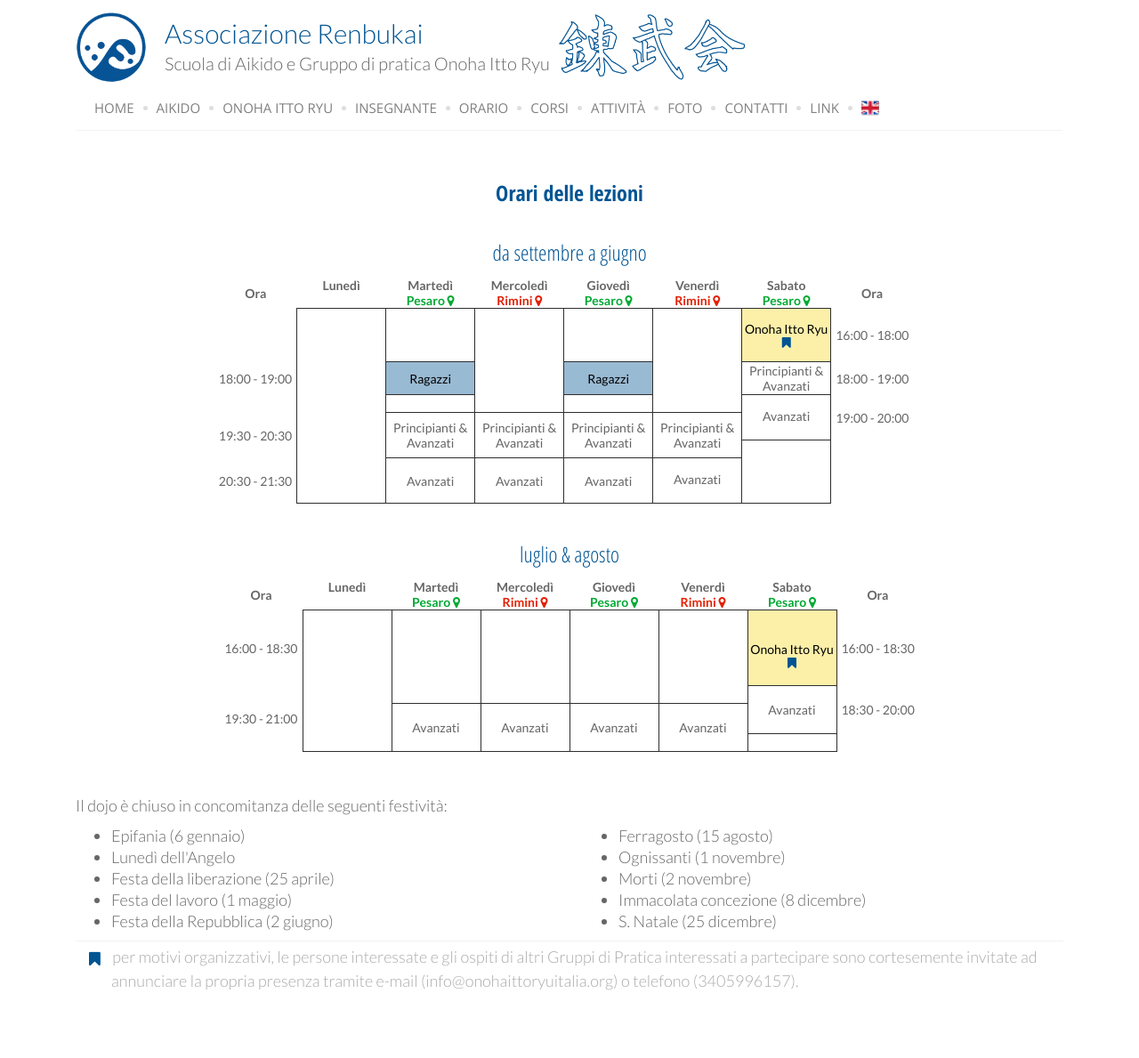
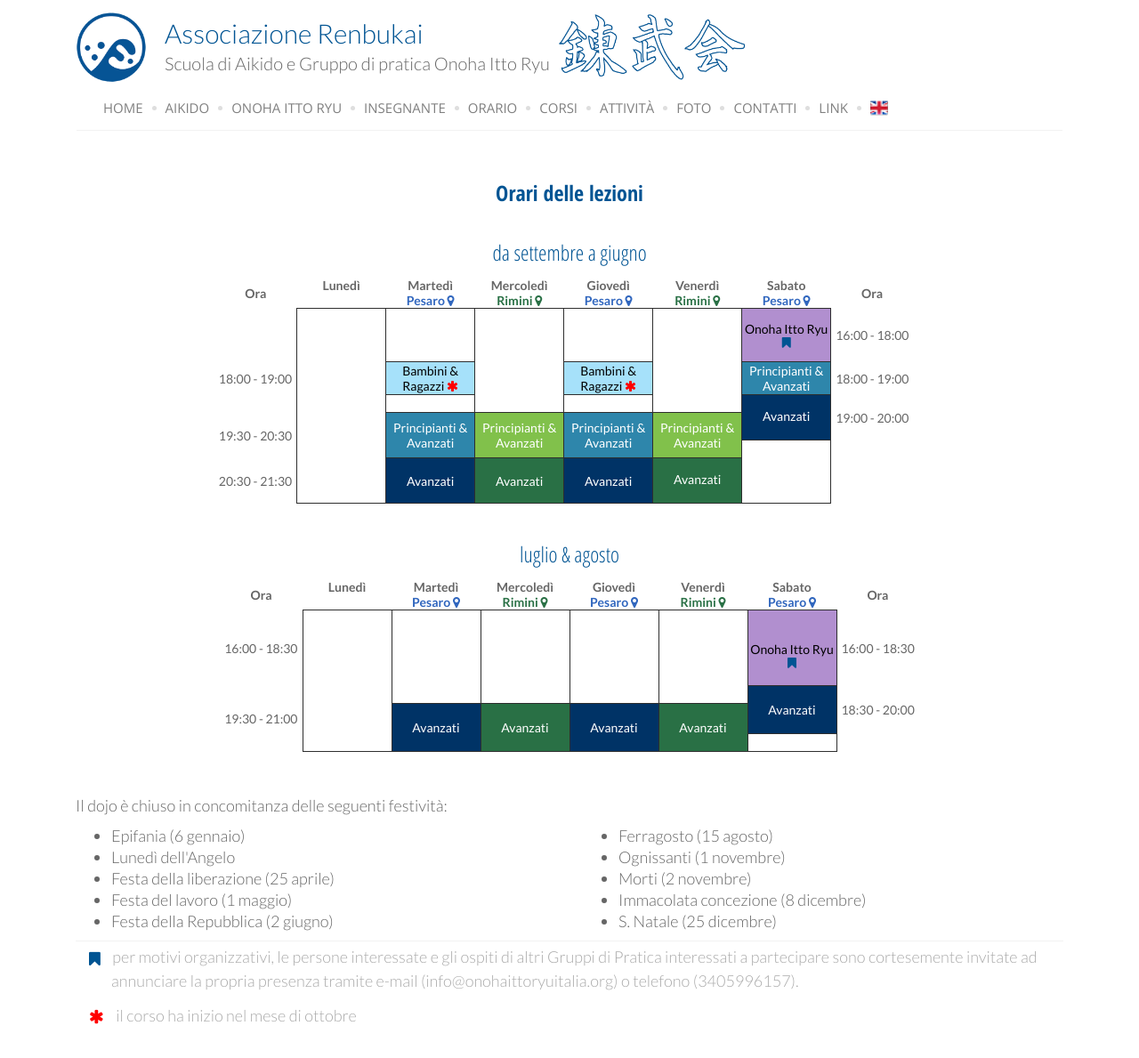
Before and after one commit to cbolk/renbukai-website, a PHP site: page /orario.php in a window 1280 px wide. Shown: the whole page at 89% size. Before the commit the page ends 1113 px from the top, so only its background shows below. Run offline with PHP 8.4, Linux system fonts and the light colour scheme.

Commit message:
Bambini & ragazzi

```diff
--- a/corsi.php
+++ b/corsi.php
@@ -45,7 +45,7 @@
                 l'altro a <a href='aikidorimini.php'>Rimini <i class="rimini fa fa-map-marker"></i></a>. In entrambi le sedi ci sono corsi per tutte le et&agrave; ed in base alla propria preparazione. I corsi offerti sono per:
                 <ul>
                 <!--li><strong>bambini</strong> (solo a Rimini) - con et&agrave; compresa tra i 4 e i 10 anni - nel periodo settembre-giugno,</li-->
-                <li><strong>ragazzi</strong> - con et&agrave; compresa tra gli 11 e i 14 anni  - nel periodo settembre-giugno,</li>
+                <li><strong>bambini e ragazzi</strong> (solo a Pesaro) - nel periodo ottobre-giugno,</li>
                 <li><strong>principianti</strong> - coloro che non hanno mai praticato Aikido - nel periodo settembre-giugno,</li>
                 <li><strong>avanzati</strong> - tutto l'anno.</li>
                 </ul>
--- a/css/main.css
+++ b/css/main.css
@@ -197,17 +197,18 @@ tbody{}
 .dayh{text-align: center;}
 .hour {border: 1px solid #2E2E2E; text-align: center; padding:1px; height: 20px; vertical-align: middle; }
 .time{padding-left: 5px; padding-right: 5px; text-align: center; height: 20px; }
-.adulti{background-color: #005493; color:#fff;}
-.principianti{background-color: #4c87b3;color:#fff;}
-.ragazzi{background-color: #99bad3;color:#000;}
+.adultipesaro{background-color: #003366; color:#fff;}
+.adultirimini{background-color: #297045; color:#fff;}
+.principiantipesaro{background-color: #2e86ab;color:#fff;}
+.principiantirimini{background-color: #81c14b;color:#fff;}
+.ragazzi{background-color: #a6e1fa;color:#000;}
 .bambini{background-color: #ccdce9;color:#000;height: 40px;}
-.pesaro{color: #00A933;}
-.pesaroback{background-color: #b2e5c1}
-.rimini{color: #E41F00;}
-.riminiback{background-color: #f6bbb2;}
-.onohaittoryu{background-color: #FCF0A9; color: #000;}
+.pesaro{color: #3066be;}
+.rimini{color: #297045;}
+.onohaittoryu{background-color: #b18fcf; color: #000;}
 .libero{background-color: #ecf0f1;color:#000;}
 .warn{color: #aaa;padding-top: 5px;display: block;border-top: 1px solid #F2F2F2;}
+.ast{color: #aaa;padding-top: 5px;display: block;}
 .asterisk{color: red;}
 .bottborder{border-bottom: 1px solid #2E2E2E;}
 .topborder{border-top: 2px solid #2E2E2E;}
@@ -275,6 +276,19 @@ ul.warn {list-style: none;}
 ul.warn li:before {
   content: "\f02e";
   color: #005493;
+  font-family: FontAwesome;
+  margin-right: 10px;
+  margin-left: -25px;
+  display: inline;
+  vertical-align: middle;
+  font-size: 1em;
+  font-weight: normal;
+}
+
+ul.ast {list-style: none;}
+ul.ast li:before {
+  content: "\f069";
+  color: red;
   font-family: FontAwesome;
   margin-right: 10px;
   margin-left: -25px;
@@ -474,7 +488,6 @@ font-weight: 300;
 
 #navbar{border-bottom: 1px solid #F2F2F2; margin-bottom: 15px; margin-top: 5px }
 .navbar-nav {display: block;margin: auto;}
-.navbar-nav {margin-left: -10px;}
 @media (max-width:960px){#navbar{border-top: 1px solid #F2F2F2; margin-top: 15px}}
 
 
--- a/orario.php
+++ b/orario.php
@@ -63,7 +63,7 @@
                         <td class="hour" rowspan='7'></td>
                         <td class="hour" rowspan='4'></td>
                         <td class="hour" rowspan='7'></td>
-                        <td class="hour onohaittoryu" rowspan="4"><span class='nomobile'>Onoha Itto Ryu</span><span class='mobile'>OIR</span><br/><a href="#note" class='noborder'><i class="fa fa-bookmark"></i></td>
+                        <td class="hour onohaittoryu" rowspan="4"><span class='nomobile'>Onoha Itto Ryu</span><span class='mobile'>OIR</span><br/><a href="#note" class='noborder'><i class="fa fa-bookmark"></i></a></td>
                         <td class="time" rowspan="4">16:00<span class='nomobile'> - </span><span class='mobile'><br/></span>18:00</td>
                       </tr>
                       <tr id='s1630'>
@@ -77,9 +77,9 @@
                       </tr>
                       <tr id='s1800'>
                         <td class="time" rowspan="2">18:00<span class='nomobile'> - </span><span class='mobile'><br/></span>19:00</td>
-                        <td class="hour ragazzi" rowspan="2"><span class='nomobile'>Ragazzi</span><span class='mobile'>R</span></td>
+                        <td class="hour ragazzi" rowspan="2"><span class='nomobile'>Bambini &amp; Ragazzi</span><span class='mobile'>B&amp;R</span> <a href="#noteY" class='noborder asterisk'><i class="fa fa-asterisk"></i></a></td>
 
-                        <td class="hour ragazzi" rowspan="2"><span class='nomobile'>Ragazzi</span><span class='mobile'>R</span></td>
+                        <td class="hour ragazzi" rowspan="2"><span class='nomobile'>Bambini &amp; Ragazzi</span><span class='mobile'>B&amp;R</span> <a href="#noteY" class='noborder asterisk'><i class="fa fa-asterisk"></i></a></td>
 
                         <td class="hour principiantipesaro" rowspan="2"><span class='nomobile'>Principianti &amp;<br/> Avanzati</span><span class='mobile'>P&amp;A</span></td>
                         <td class="time" rowspan="2">18:00<span class='nomobile'> - </span><span class='mobile'><br/></span>19:00</td>
@@ -212,7 +212,10 @@
                 <li><a name="note"></a> per motivi organizzativi, le persone interessate e gli ospiti di altri Gruppi di Pratica interessati a partecipare
                 sono cortesemente invitate ad annunciare la propria presenza tramite e-mail (info@onohaittoryuitalia.org) o telefono (3405996157).</li>
             </ul>
-        </div>
+            <ul class="ast">
+                <li><a name="noteY"></a> il corso ha inizio nel mese di ottobre</li>
+             </ul>
+       </div>
         <!-- footer -->
         <?php include_once("utils/footer.php") ?>
     </div><!-- container -->
```
